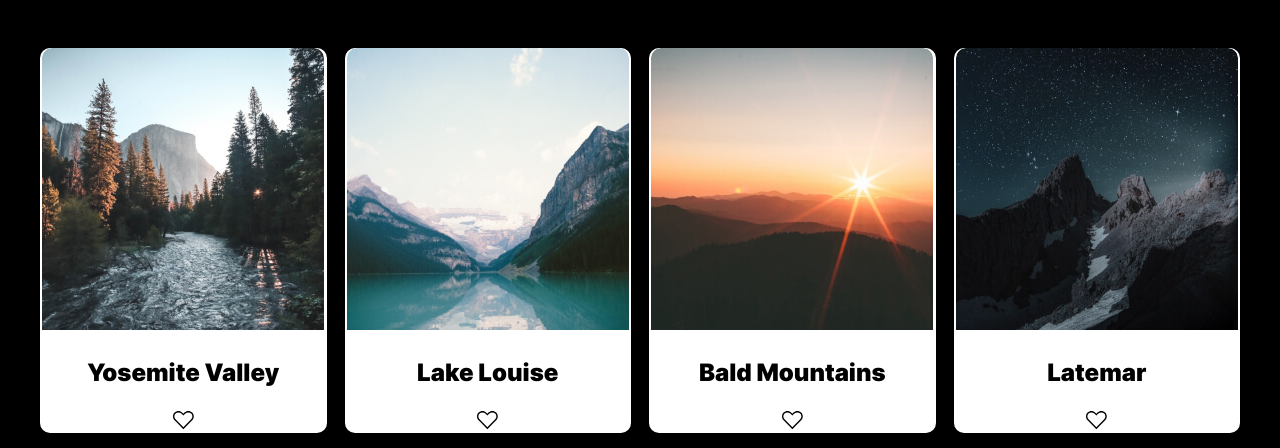
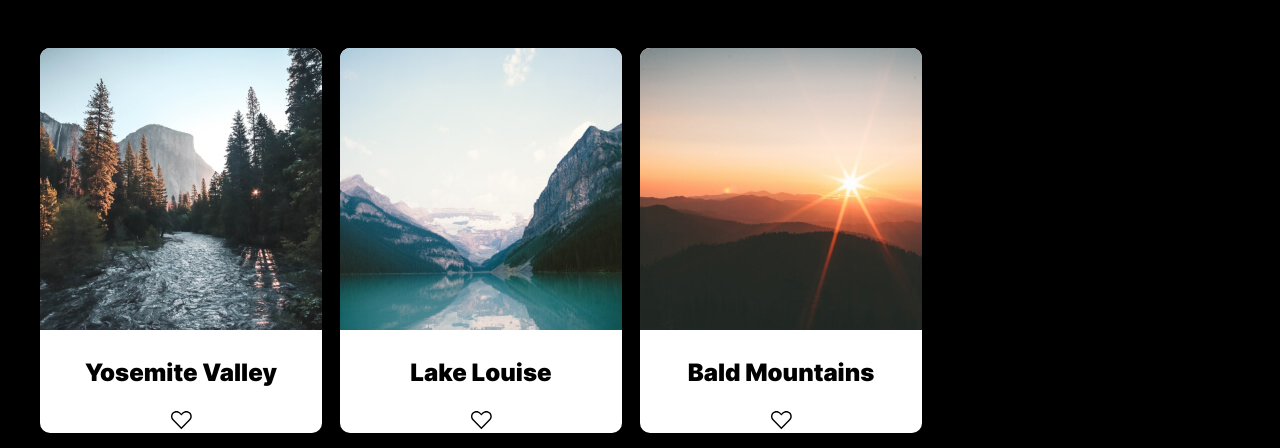
Before and after one commit to ze-e/web_project_4, a plain HTML site: page index.html in a window 1280 px wide. Shown: the part 295-743 px from the top of the page. Drawn offline with Linux system fonts and the light colour scheme.

Commit message:
fix: added max-width to elements

```diff
--- a/block/elements/elements.css
+++ b/block/elements/elements.css
@@ -3,4 +3,5 @@
   grid-gap: 18px;
   grid-template-columns:repeat(auto-fit, minmax(282px, 1fr));
   margin-bottom: 66px;
+  max-width: 882px;
 }
```
